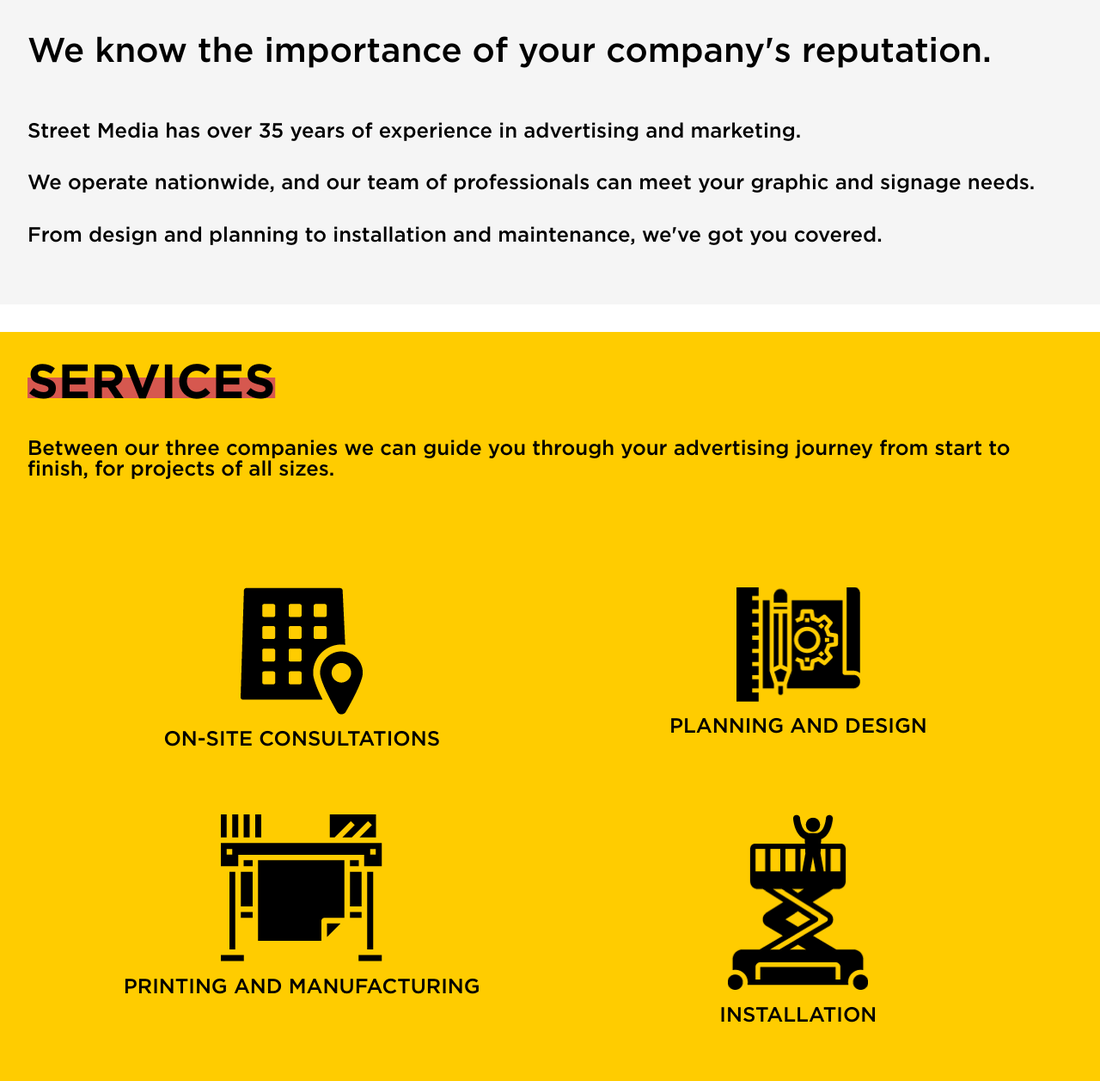
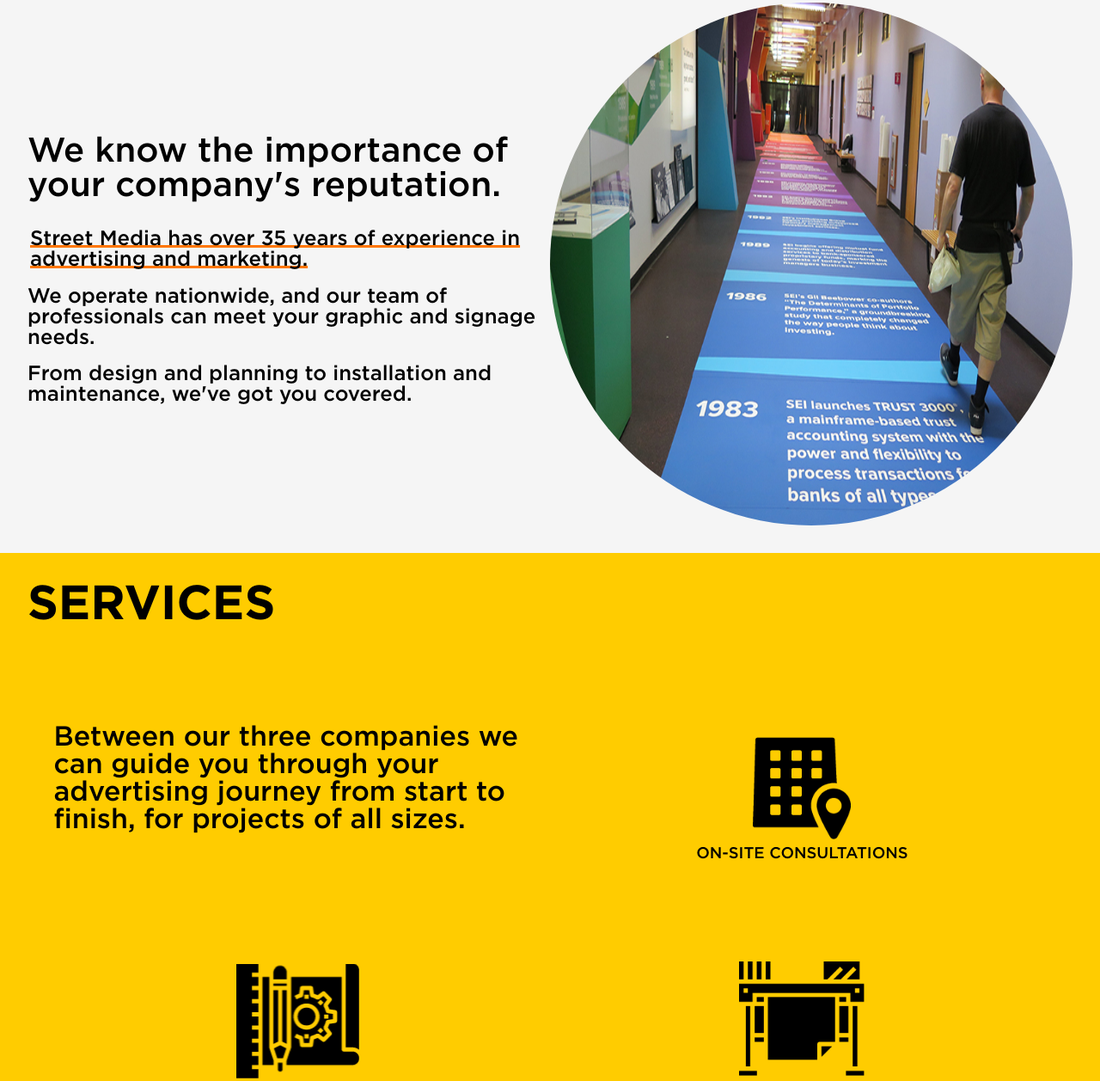
Before and after one commit to JackRyan1989/street-media, a website: page index.html in a window 1280 px wide. Shown: the part 773-2030 px from the top of the page at 86% size. Drawn offline with Linux system fonts and the light colour scheme; some packages are replaced by stand-ins of ours; a script that the page names is missing.

Commit message:
Most styling changes. Now add js

```diff
--- a/index.html
+++ b/index.html
@@ -75,31 +75,40 @@
         <!-- ABOUT US TEXT -->
         <section id="about__section">
           <h2 class="about__h2">About Us</h2>
+          <div class="about__container">
+            <div class="about__container__para">
               <p class="about__p tagline__p">
                 We know the importance of your company's reputation.
               </p>
-          <p class="about__p">
+              <p class="tagline__p__second">
                 Street Media has over 35 years of experience in advertising and
                 marketing.
               </p>
               <p>
-            We operate nationwide, and our team of professionals can meet your
-            graphic and signage needs.
+                We operate nationwide, and our team of professionals can meet
+                your graphic and signage needs.
               </p>
               <p>
-            From design and planning to installation and maintenance, we've got
-            you covered.
+                From design and planning to installation and maintenance, we've
+                got you covered.
               </p>
+            </div>
+            <img
+              class="about__img"
+              src="assets/images/portfolio10.jpg"
+              alt=""
+            />
+          </div>
         </section>
         <section id="services__section">
-          <h2>Services</h2>
+          <h2 class="services__h2">Services</h2>
           <div class="about_services__div">
-            <p>
+            <div class="icon__container">
+              <p class="icon__container__paragraph">
                 Between our three companies we can guide you through your
                 advertising journey from start to finish, for projects of all
                 sizes.
               </p>
-            <div class="icon__container">
               <div class="icon__item">
                 <img src="./assets/icons/OnSite.png" />
                 <p>On-site Consultations</p>
@@ -304,7 +313,7 @@
         </section>
         <!-- CONTACT -->
         <section id="contact__section">
-          <h2>Contact Us</h2>
+          <h2 class="contact__h2">Contact Us</h2>
           <form name="contact-form" id="contact-form">
             <fieldset>
               <legend>Asterisks indicate required fields.</legend>
@@ -436,7 +445,7 @@
     </div>
     <script type="text/javascript" src="js/nav_bar_toggle.js"></script>
     <script type="text/javascript" src="js/contact.js"></script>
-    <script type='text/javascript' src='js/shrinkNav.js'></script>
+    <script type="text/javascript" src="js/shrinkNav.js"></script>
     <!-- An polyfill to enable smoothscroll for the JavaScript APIs
     Polyfill script taken from: https://jonaskuske.github.io/smoothscroll-anchor-polyfill/
     -->
--- a/stylesheets/mobile.css
+++ b/stylesheets/mobile.css
@@ -11,6 +11,7 @@
   /* Variables */
   :root {
     --yellow-bg: #ffcc00;
+    --underline: #ff7600;
   }
 
   h1,
@@ -48,11 +49,18 @@
   h1,
   h2 {
     text-decoration: underline;
-    text-decoration-color: #d6584f;
+    text-decoration-color: var(--underline);
     text-decoration-thickness: 1.5rem;
     text-underline-offset: -1.5rem;
     margin-bottom: 2%;
     text-decoration-skip-ink: none;
+  }
+
+  .services__h2,
+  .testimonials__h2,
+  .contact__h2
+   {
+    text-decoration: none;
   }
 
   h3 {
@@ -169,7 +177,6 @@
   }
 
   section {
-    margin-top: 2.5%;
     padding: 2.5%;
     position: relative;
   }
@@ -210,12 +217,22 @@
     text-decoration-thickness: 1ex;
     text-underline-offset: -1ex;
     text-decoration-skip-ink: none;
-    text-decoration-color: #d6584f;
+    text-decoration-color: var(--underline);
   }
 
   .tagline__p {
     font-size: 2rem;
     margin: 5% 0;
+  }
+
+  .tagline__p__second {
+    font-size: 1.5rem;
+    margin: 0.5% 0% 0% 0.5%;
+    text-decoration: underline;
+    text-decoration-thickness: .25ex;
+    text-underline-offset: 0ex;
+    text-decoration-skip-ink: none;
+    text-decoration-color: var(--underline);
   }
 
   .hero_sub_text {
@@ -226,6 +243,16 @@
   #about__section {
     margin-top: 0px !important;
     background-color: whitesmoke;
+  }
+
+  .about__container {
+    display: grid;
+    grid-template-columns: 1fr;
+    grid-template-rows: 1fr;
+  }
+
+  .about__img {
+   display: none;
   }
 
   /* SERVICES */
@@ -257,16 +284,24 @@
   .icon__container {
     padding: 2.5%;
     font-size: 1.15rem;
-    text-transform: uppercase;
-    display: grid;
-    grid-template-columns: 1fr;
-    grid-template-rows: auto;
+    display: flex;
+    flex-direction: column;
   }
 
   .icon__container .icon__item {
     text-align: center;
     margin-top: 10%;
   }
+
+  .icon__item img {
+    width: 35%;
+  }
+
+  .icon__item p {
+    text-transform: uppercase;
+    font-size: 1.15rem;
+  }
+
   /* Portfolio */
 
   #portfolio__section {
@@ -423,16 +458,16 @@
     display: flex;
     flex-direction: row;
     flex-wrap: wrap;
+    justify-content: flex-end;
   }
 
   .follow {
     color: #ff9c00;
     font-size: 1.1em;
-    margin-left: 2.5%;
+    margin: 5% 1.5%;
   }
 
   .sm__link {
-    margin-left: 2.5%;
-    margin-top: 1.5%;
+    margin: 2.5% 1.5%;
   }
 }
--- a/stylesheets/tablet.css
+++ b/stylesheets/tablet.css
@@ -70,11 +70,40 @@
     height: 8%;
   }
 
+  .about__container {
+    display: grid;
+    grid-template-columns: 1fr 1fr;
+    grid-template-rows: 1fr;
+    place-items: center;
+  }
+
+  .about__img {
+    display: flex;
+    max-width: 100%;
+    height: auto;
+    aspect-ratio: 1;
+    border-radius: 100%;
+  }
+
   /* Services */
 
   .icon__container {
+    padding: 2.5%;
+    font-size: 1.15rem;
+    display: grid;
     grid-template-columns: 1fr 1fr;
     grid-template-rows: auto;
+    grid-gap: 1em;
+    place-items: center;
+  }
+
+  .icon__item img {
+    height: 50%;
+    width: auto;
+  }
+
+  .icon__container__paragraph {
+    font-size: 1.75em;
   }
 
   /* Portfolio */
@@ -109,4 +138,19 @@
     width: 65%;
     height: auto;
   }
+
+  /*  Footer */
+
+   #footer {
+    height: 6vh;
+    justify-content: flex-end;
 }
+
+.follow {
+  color: #ff9c00;
+  font-size: 1.1em;
+  margin: 3% 1.5%;
+}
+
+
+}
--- a/stylesheets/tablet_larger.css
+++ b/stylesheets/tablet_larger.css
@@ -41,6 +41,29 @@
     font-size: 7rem;
   }
 
+  /*  About  */
+
+  .tagline__p__second {
+    font-size: 2rem;
+    margin: 5% 0%;
+  }
+
+  .about__img {
+    max-width: 75%;
+  }
+
+  /* Services */
+
+  .icon__item img {
+    height: 75%;
+    width: auto;
+  }
+
+  .icon__container__paragraph {
+    font-size: 2em;
+  }
+
+
   /* Testimonials */
 
   .testimonial__item {
```
Lines whose indentation alone changed are shown as unchanged.
